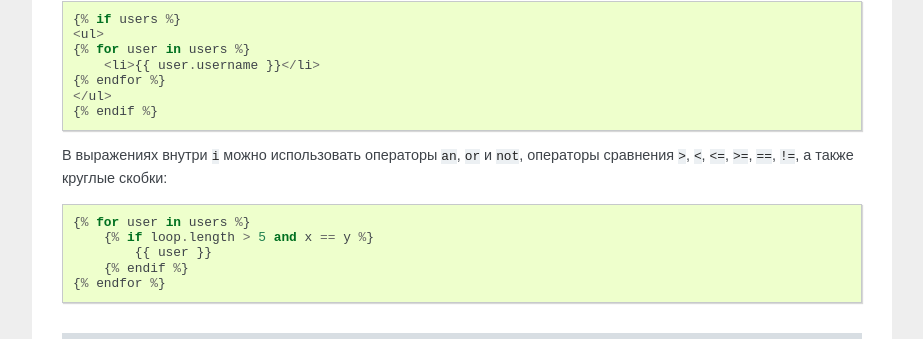
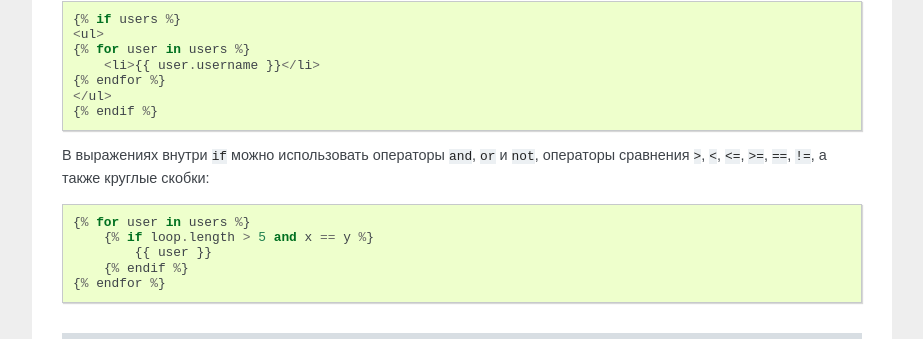
Before and after one commit to mailtank-ru/mailtank-docs, a Sphinx documentation site: the page built from source/templates.rst, in a window 1280 px wide and 900 px high, scrolled down 1566 px. Shown: the part 111-450 px from the top of the window, without its empty margins (198-1121 px from the left). Built offline with Sphinx 7.4.7, drawn with Linux system fonts in a browser that asks for light colours.

Commit message:
Update templates.rst

```diff
--- a/source/templates.rst
+++ b/source/templates.rst
@@ -95,7 +95,7 @@ If
     </ul>
     {% endif %}
 
-В выражениях внутри ``i`` можно использовать операторы ``an``, ``or`` и ``not``,
+В выражениях внутри ``if`` можно использовать операторы ``and``, ``or`` и ``not``,
 операторы сравнения ``>``, ``<``, ``<=``, ``>=``, ``==``, ``!=``, а также
 круглые скобки:
 
```
